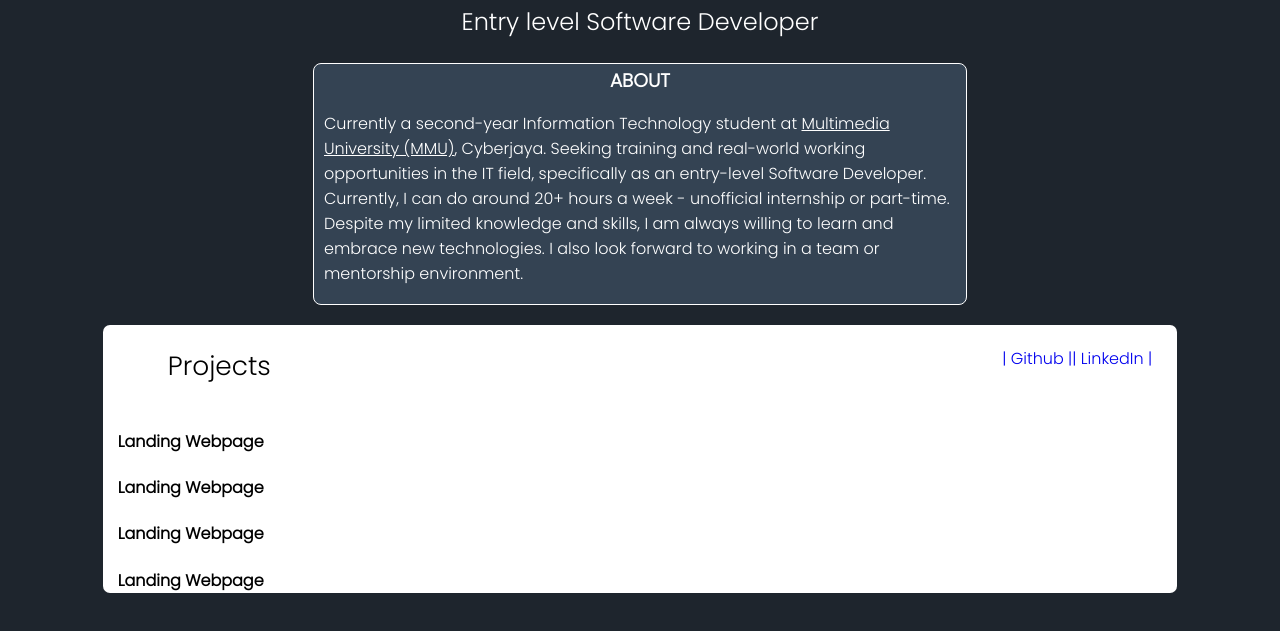
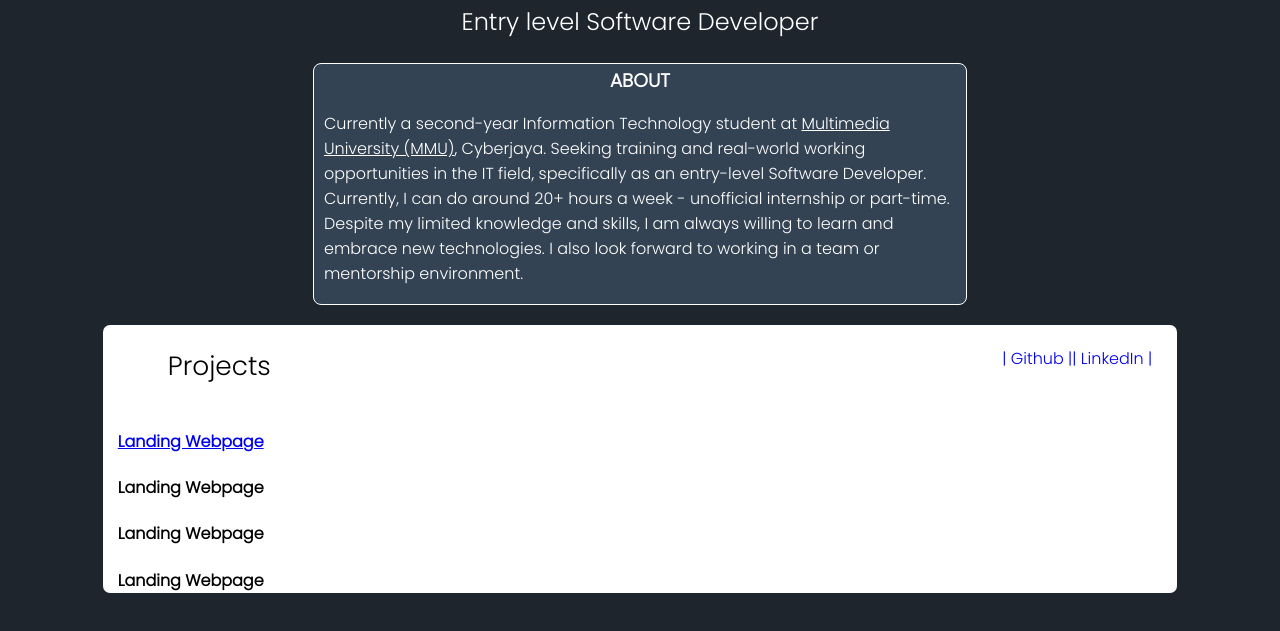
Before and after one commit to hafyze/Portfolio-Website, a plain HTML site: page Portfolio/index.html in a window 1280 px wide. Shown: the part 137-768 px from the top of the page. Drawn offline with Linux system fonts and the light colour scheme.

Commit message:
Update index.html

```diff
--- a/Portfolio/index.html
+++ b/Portfolio/index.html
@@ -46,7 +46,7 @@
         </nav>
 
         <div id="project1">
-            <h4>Landing Webpage</h4>
+            <h4><a href="https://hafyze.github.io/Fyzetechstore-Web/">Landing Webpage</a></h4>
         </div>
 
         <div id="project1">
```
